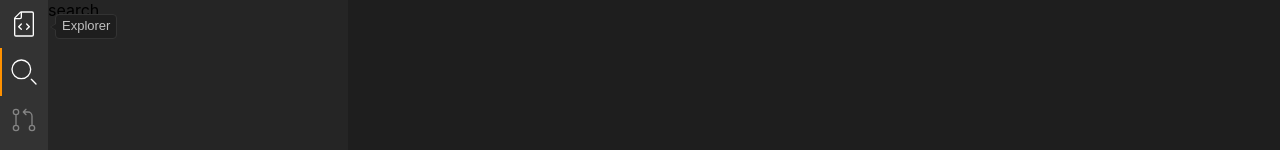
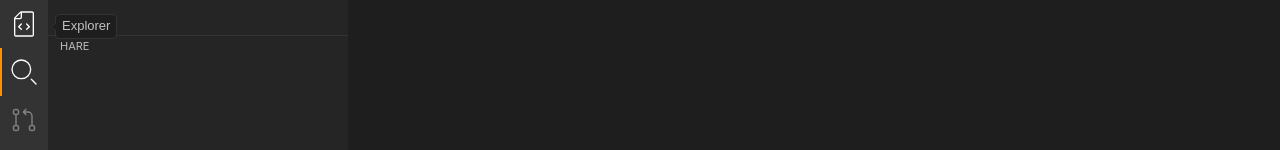
Before and after one commit to javizqh/Hare, a React (Vite) app: page / in a window 1280 px wide. Both pictures are taken after a click on the item 24 px from the left and 72 px from the top of the page. Shown: the top 150 px of the page. Built offline with nearby package versions, Linux system fonts and the light colour scheme.

Commit message:
Somewhat of a side Bar

```diff
--- a/src/components/main/editorView/EditorTab.tsx
+++ b/src/components/main/editorView/EditorTab.tsx
@@ -11,7 +11,7 @@ const EditorTab = ({tab, openFileInEditor, closeFileInEditor} : {tab:any, openFi
 		closeFileInEditor(tab);
   }
 
-	// Tab entry { tab icon (22x22px), tab name, tab changes (hover or selected (color white) tab close (20x20px + 2padd))}
+	// Tab entry { tab icon (22x22px), tab name, tab changes (hover or selected (color white) tab close (16x16px + 2padd))}
 
 	return (
 		<div
--- a/src/components/main/sideBar/SideBar.tsx
+++ b/src/components/main/sideBar/SideBar.tsx
@@ -45,7 +45,16 @@ const SideBar = ({currentMenu, dragPosX, openFileInEditor, editorFileTabs} : {cu
 
     return (
 			<div id="sideBar" className="sideBar" style={{display: 'block', width: dragPosX - 48}}>
-            <div className="sideBar-title">{currentMenu}</div>
+				<div className="sideBar-title">
+					<div className="sideBar-title-label">
+						<h2>{currentMenu}</h2>
+					</div>
+				</div>
+				<div className="sideBar-entry">
+					<div className="sideBar-title-label">
+							<h2>Hare</h2>
+					</div>
+					<div className="sideBar-entry-contents">
 						{ currentMenu === 'fileExplorer' && tree &&
 						Object.entries(tree.entry).map((project) => {
 							return (
@@ -53,6 +62,8 @@ const SideBar = ({currentMenu, dragPosX, openFileInEditor, editorFileTabs} : {cu
 							)
 						})}
 					</div>
+				</div>
+			</div>
     );
 };
 
--- a/src/css/editor.css
+++ b/src/css/editor.css
@@ -66,7 +66,7 @@
         top: 0;
         height: 100%;
         width: fit-content;
-        padding-left: 10px;
+        /* padding-left: 10px; */
         align-items: center;
         user-select: none;
         cursor: pointer;
@@ -98,7 +98,7 @@
 .editor-tab-entry-close {
         font-size: 13px;
         margin-left: 7px;
-        margin-right: 2px;
+        margin-right: 4px;
         padding: 2px;
         size: 16px 16px;
         border-radius: 50px;
--- a/src/css/sideBar.css
+++ b/src/css/sideBar.css
@@ -21,7 +21,7 @@
 }
 
 .sideBar-file-tree-open {
-        background-color: #2a2d2e;
+        background-color: var(--activityBar-background);
 }
 
 .sideBar-file-tree svg {
@@ -48,3 +48,42 @@
 .sideBar-file-tree:focus {
         background-color: #7e6207;
 }
+
+.sideBar-entry {
+        border-top: 1px solid var(--activityBar-background);
+        padding-top: 3px;
+}
+
+.sideBar-title {
+        height: 35px;
+        padding-left: 8px;
+        padding-right: 8px;
+        display: flex;
+        flex-direction: row;
+        align-items: center;
+}
+
+.sideBar-title-label {
+        overflow: hidden;
+        padding-left: 12px;
+        text-overflow: ellipsis;
+        white-space: nowrap;
+}
+
+h2 {
+        cursor: default;
+        text-transform: uppercase;
+        font-size: 11px;
+        font-weight: 400;
+        color: #bbbbbb;
+        margin: 0;
+        overflow: hidden;
+        text-overflow: ellipsis;
+        white-space: nowrap;
+}
+
+.sideBar-entry-contents {
+        overflow-y: auto;
+        max-height: 1135px;
+        /* TODO:Improve this */
+}
```
Lines whose indentation alone changed are shown as unchanged.
